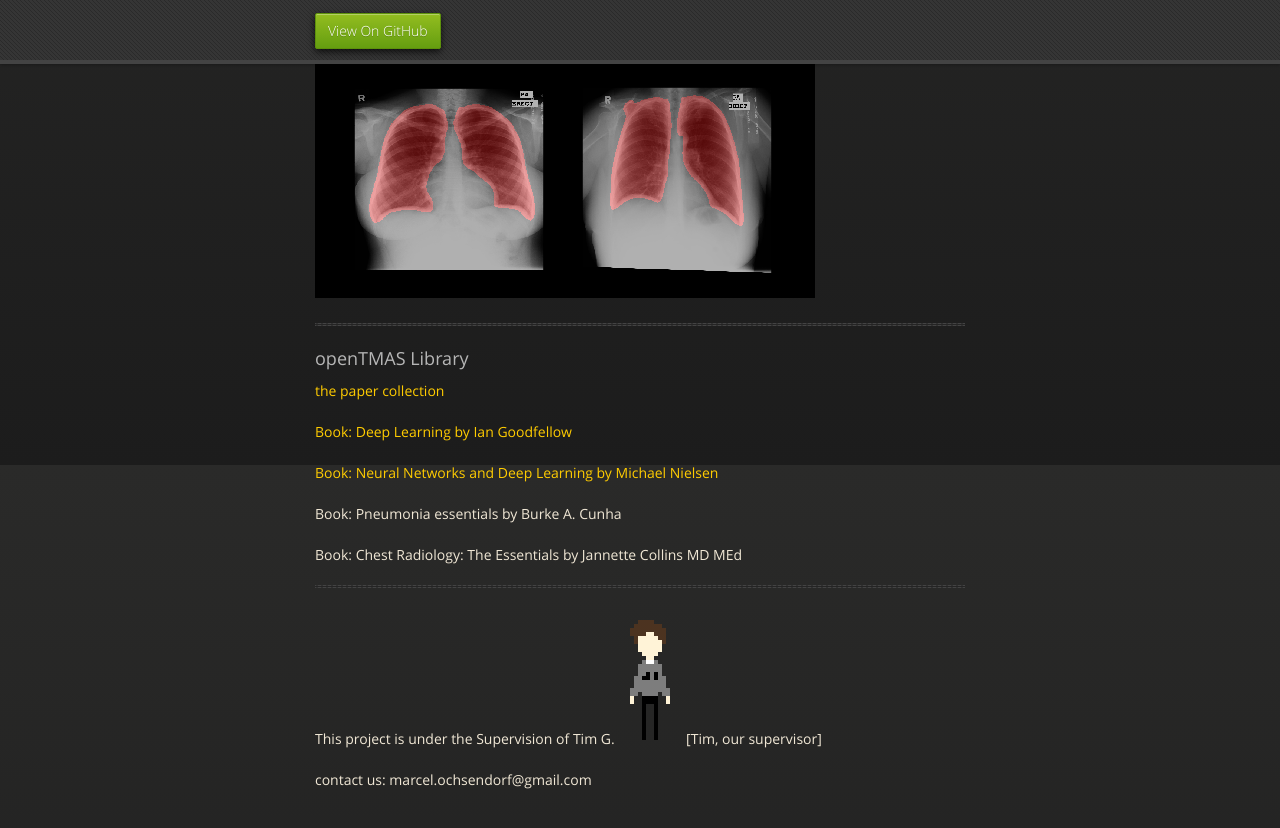
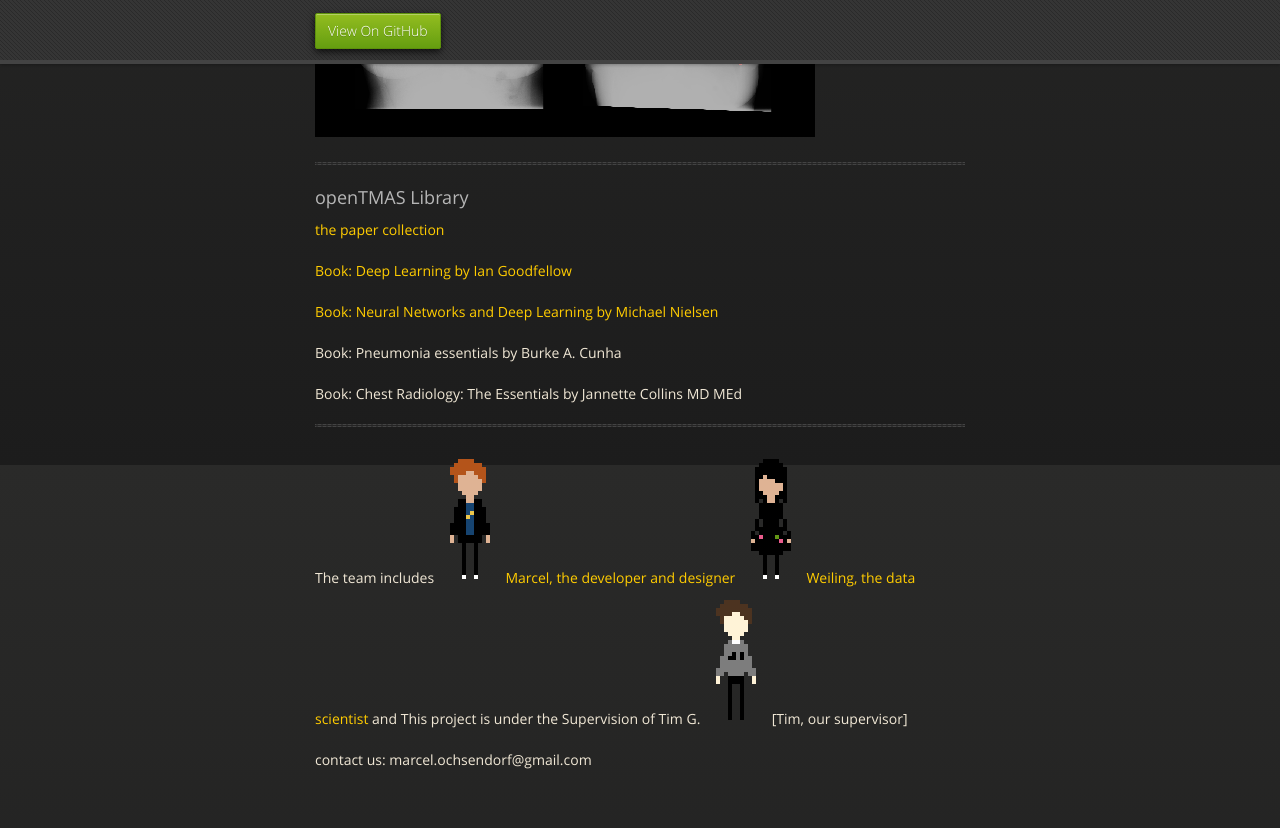
Before and after one commit to notagenius/openTMAS, a Jekyll site: the page built from docs/index.md, in a window 1280 px wide and 900 px high, scrolled down 1335 px. Shown: the top 828 px of the window. Built offline with Jekyll 4.4.1, drawn with Linux system fonts in a browser that asks for light colours; the repository's description, which GitHub fills in, is left out; some of the changed text lies outside the part shown.

Commit message:
move team to end

```diff
--- a/docs/index.md
+++ b/docs/index.md
@@ -4,9 +4,6 @@ layout: default
 
 
 Welcome to Marcel and Weiling's openTMAS project progress page.
-
-
-![Marcel](./marcel.png) [Marcel, the developer and designer](https://github.com/RBEGamer) ![Weiling](./weiling.png) [Weiling, the data scientist](https://github.com/notagenius)
 
 * * *
 
@@ -54,8 +51,8 @@ Book: Pneumonia essentials by Burke A. Cunha
 Book: Chest Radiology: The Essentials by Jannette Collins MD MEd
 
 * * *
-
-This project is under the Supervision of Tim G.
+The team includes
+![Marcel](./marcel.png) [Marcel, the developer and designer](https://github.com/RBEGamer) ![Weiling](./weiling.png) [Weiling, the data scientist](https://github.com/notagenius) and This project is under the Supervision of Tim G.
 ![Tim](./tim.png) [Tim, our supervisor]
 
 contact us: marcel.ochsendorf@gmail.com
```
